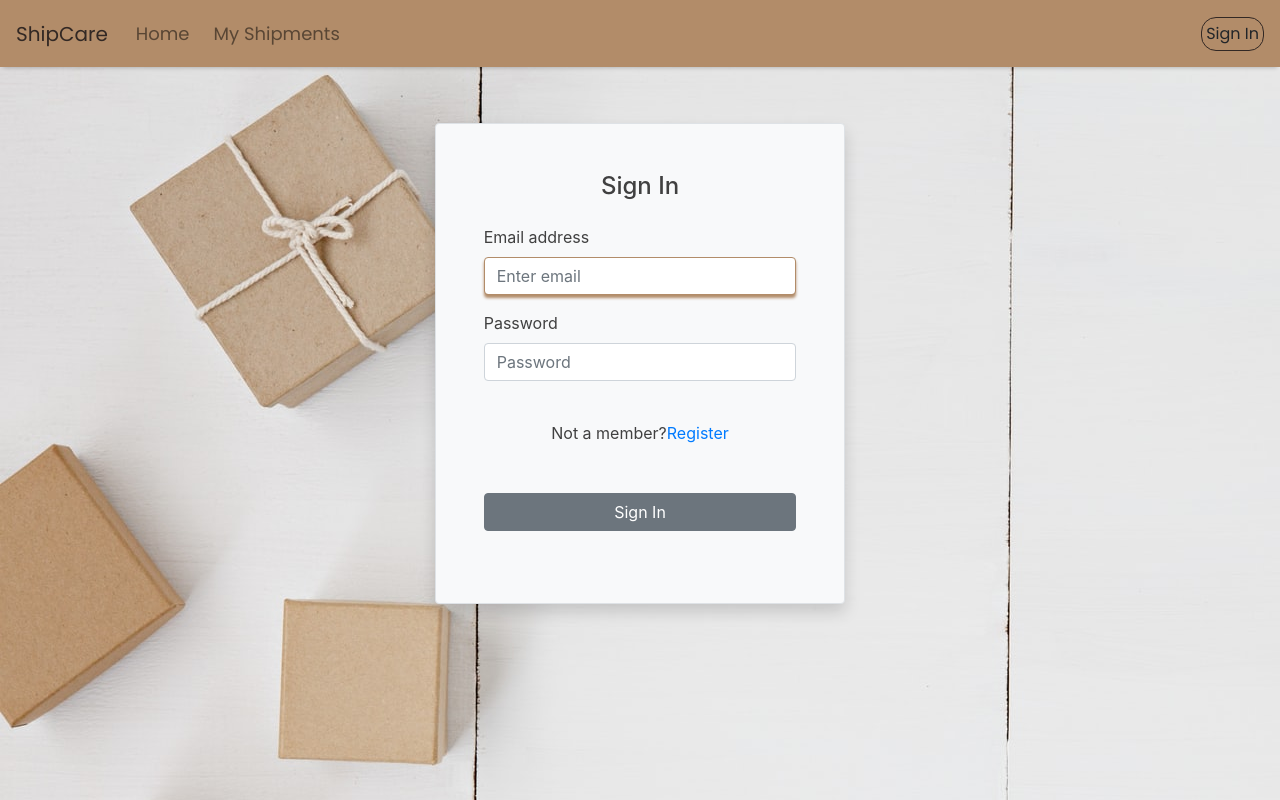
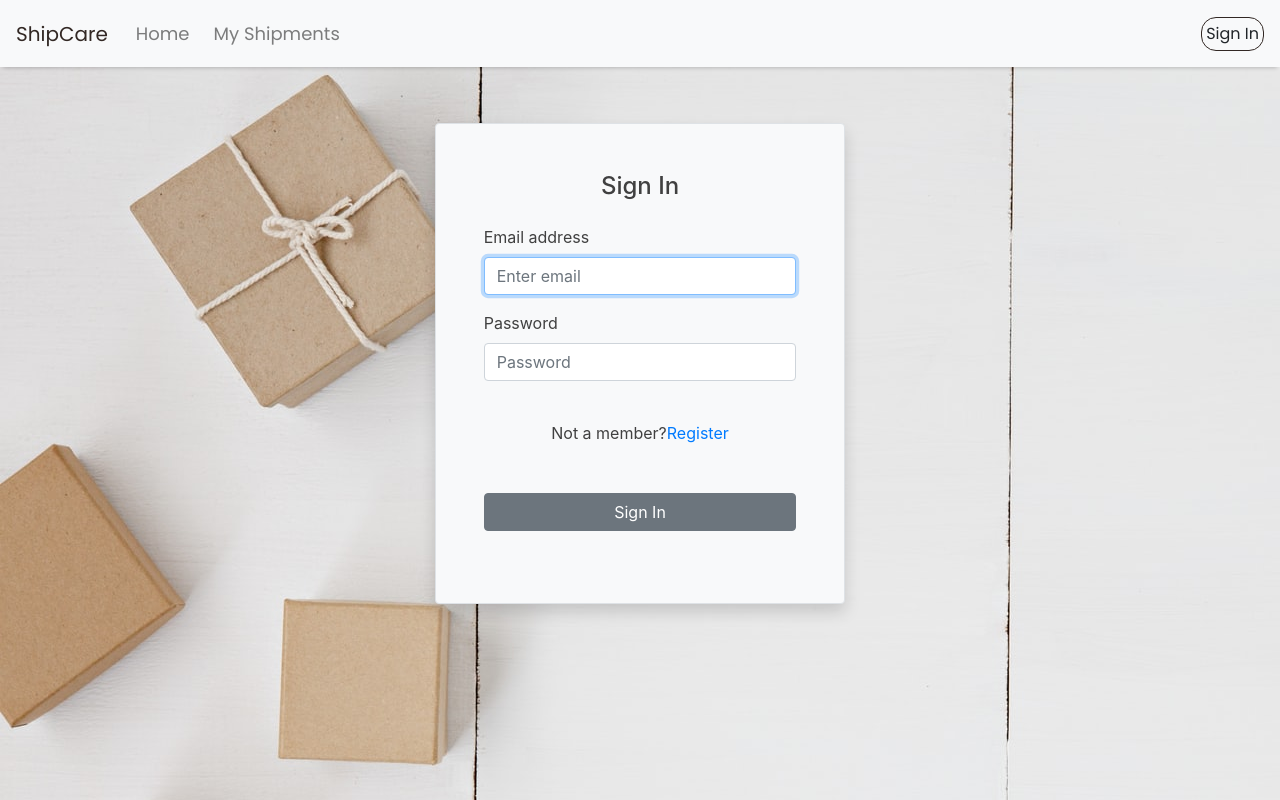
Before and after one commit to yihongwang001/Shipment-System-Frontend, a React (Create React App) app: page /login in a window 1280 px wide. Built offline with nearby package versions, Linux system fonts and the light colour scheme.

Commit message:
adjust navbar

```diff
--- a/src/App.css
+++ b/src/App.css
@@ -3,12 +3,3 @@
   border: none;
   box-shadow: 0 0 3pt 2pt #32282470;
 }
-
-input[type='text']:focus,
-input[type='email']:focus,
-input[type='password']:focus,
-input[type='url']:focus {
-  border-color: #b28c69;
-  box-shadow: 0 3px 3px #b28c69;
-  outline: 0 none;
-}
--- a/src/components/NavBar.js
+++ b/src/components/NavBar.js
@@ -39,7 +39,7 @@ const NavBar = () => {
   return (
     <>
       <JumpToMainContent />
-      <Navbar className="navbar" expand="lg" sticky="top">
+      <Navbar className="navbar" bg="light" expand="lg" sticky="top">
         <Navbar.Brand href="/" className="brand">
           ShipCare
         </Navbar.Brand>
--- a/src/components/ShipmentForm.js
+++ b/src/components/ShipmentForm.js
@@ -97,7 +97,11 @@ const ShipmentForm = (props) => {
         />
       </Form.Group>
 
-      <Button className="add-button" onClick={() => addTracking()}>
+      <Button
+        className="add-button"
+        variant="secondary"
+        onClick={() => addTracking()}
+      >
         Add Tracking
       </Button>
     </Form>
--- a/src/styles/PopupDetails.css
+++ b/src/styles/PopupDetails.css
@@ -1,9 +1,7 @@
-@import url('https://fonts.googleapis.com/css2?family=Karla&display=swap');
-
 .event-title {
   background: #dbdbdb;
   padding: 5px 0;
-  color: #555555;
+  color: #322824;
 }
 
 .event-detail {
--- a/src/styles/ShipmentForm.css
+++ b/src/styles/ShipmentForm.css
@@ -10,6 +10,19 @@
   background-color: #f2f2f2;
 }
 
+.shipment-form .form-control:focus {
+  border-color: #b28c69;
+  box-shadow: 0 3px 3px #b28c69;
+  outline: 0 none;
+}
+
+input[type='text']:focus {
+  border-color: #b28c69;
+  box-shadow: 0 3px 3px #b28c69;
+  outline: 0 none;
+}
+
+/* customize add tracking button */
 .shipment-form .add-button {
   background-color: #b28c69;
   border: none;
--- a/src/styles/SingleShipment.css
+++ b/src/styles/SingleShipment.css
@@ -55,6 +55,7 @@
 /* effects for done-icon */
 .active-record .done-icon {
   font-size: 20px;
+  color: #555555;
 }
 
 .active-record .done-icon:hover,
@@ -88,6 +89,7 @@
 .active-record .delete-icon {
   margin-left: 15px;
   font-size: 20px;
+  color: #555555;
 }
 
 .active-record .delete-icon:hover,
```
